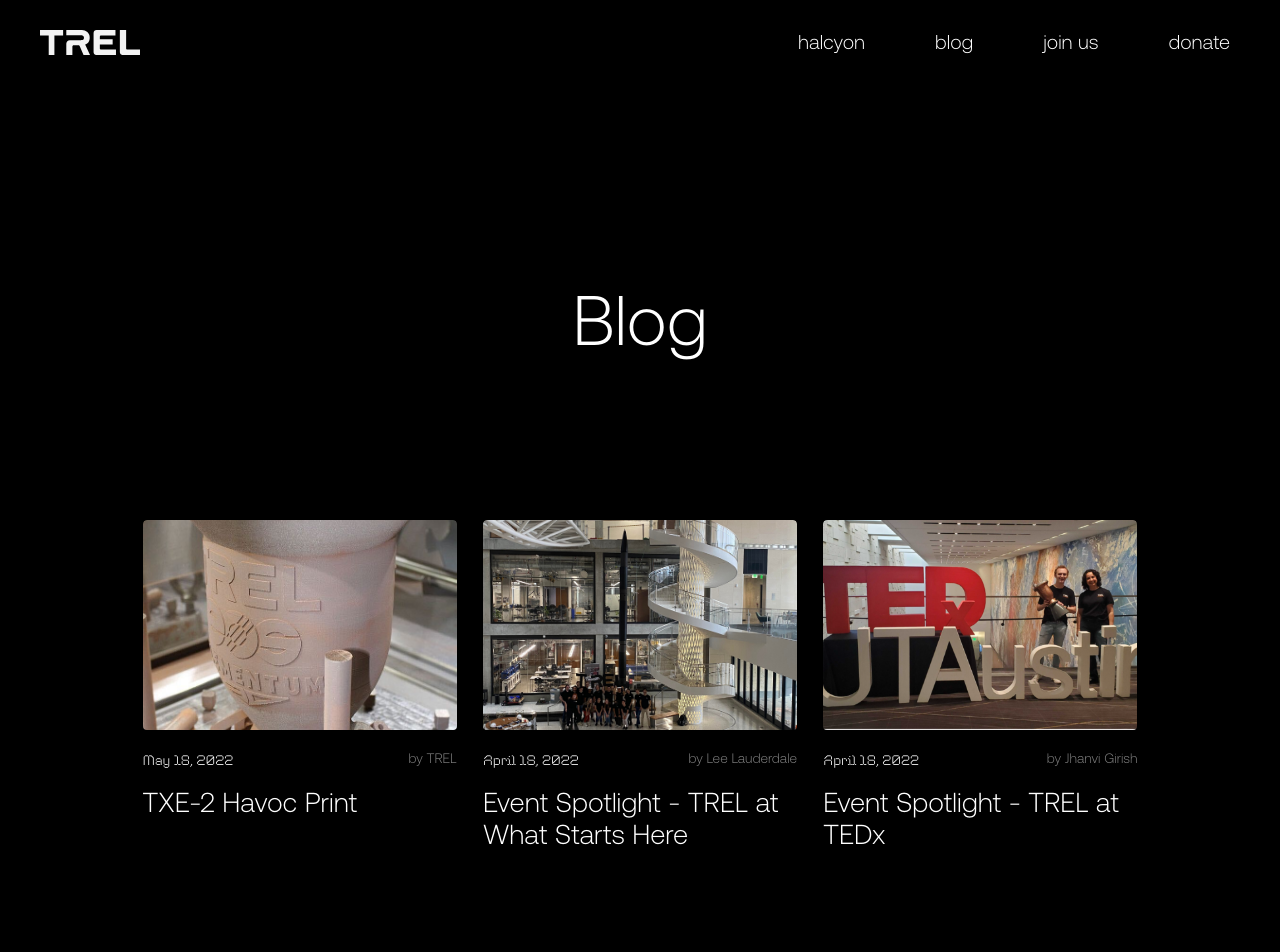
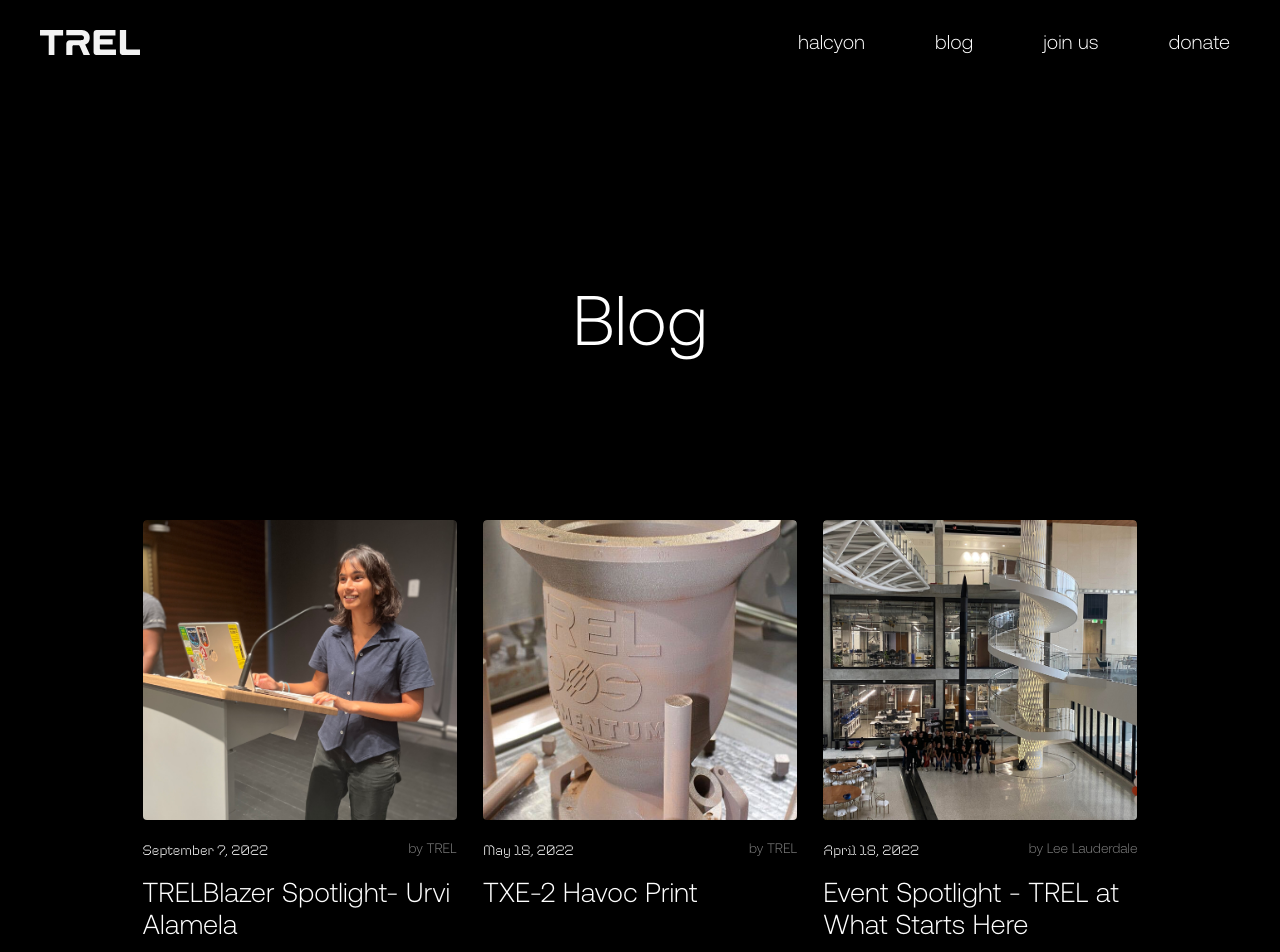
Before and after one commit to bennto/trel-site, a Next.js app: page /blog in a window 1280 px wide. Shown: the top 952 px of the page. Built offline with nearby package versions, Linux system fonts and the light colour scheme.

Commit message:
Blog resize & new article published!

```diff
--- /dev/null
+++ b/posts/220907_TRELBlazerSpotlight_Urvi.mdx
@@ -0,0 +1,10 @@
+---
+title: TRELBlazer Spotlight- Urvi Alamela
+date: September 7, 2022
+author: TREL
+picture: ../images/Posts/Urvi.jpg
+---
+## Urvi Alamela
+### Director of Operations
+
+This month’s TRELBlazer is Urvi Alamela! Urvi’s consistent commitment to TREL is something to be admired. As an admin, although her job is time pertinent, it doesn't hamper her ability to juggle all her responsibilities in TREL and school. Urvi is an incredible asset to TREL, pushing past the title of her job to help wherever needed. Her passion shone through as she recently helped organize TREL’s recruitment cycle; it would not have been such a great success without her! Urvi continuously exemplifies our Social Contract through all that she does. We appreciate the hard work and long hours she has dedicated to this lab and we can’t wait to see what amazing things she’ll do next!
--- a/styles/blog.module.scss
+++ b/styles/blog.module.scss
@@ -42,7 +42,7 @@
 
                 .imgbox {
                     width: auto;
-                    height: 210px;
+                    height: 300px;
                     overflow: hidden;
                     border-radius: 4px;
                     img {
```
Also changed, not shown: public/images/Posts/Urvi.jpg (added).
